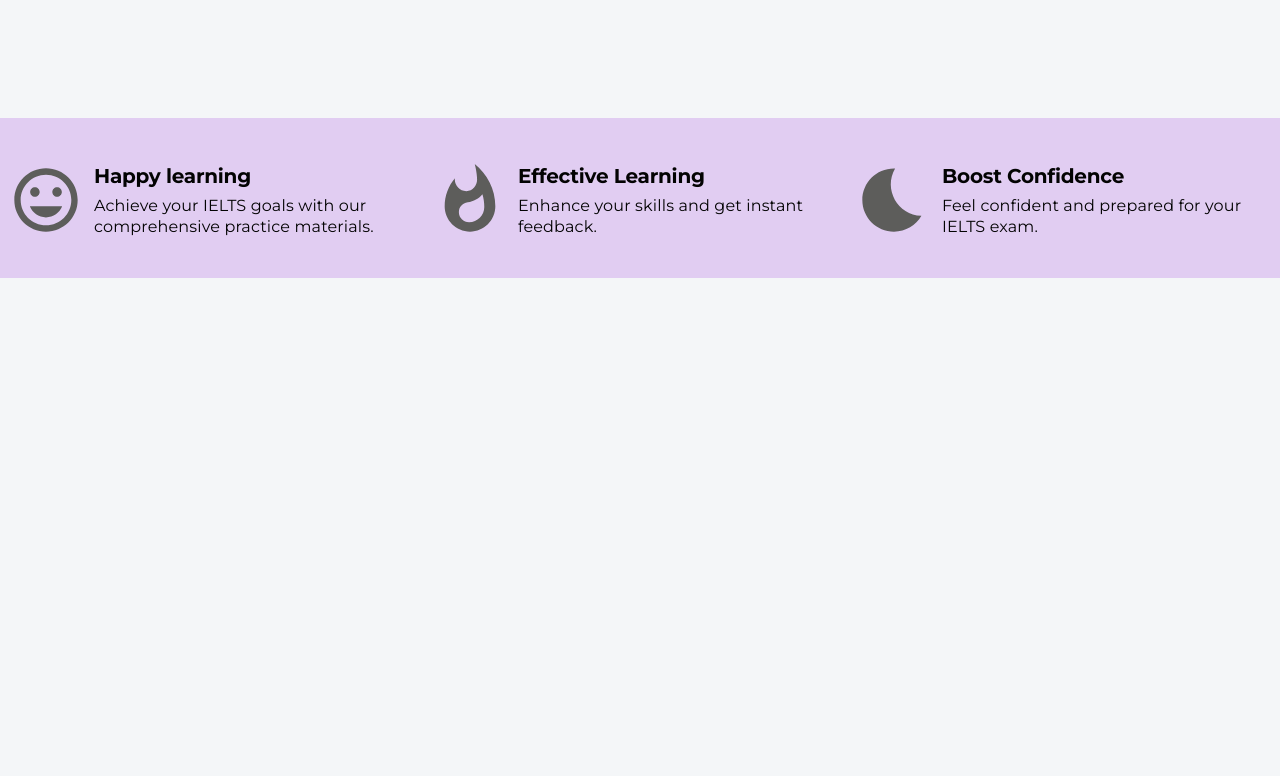
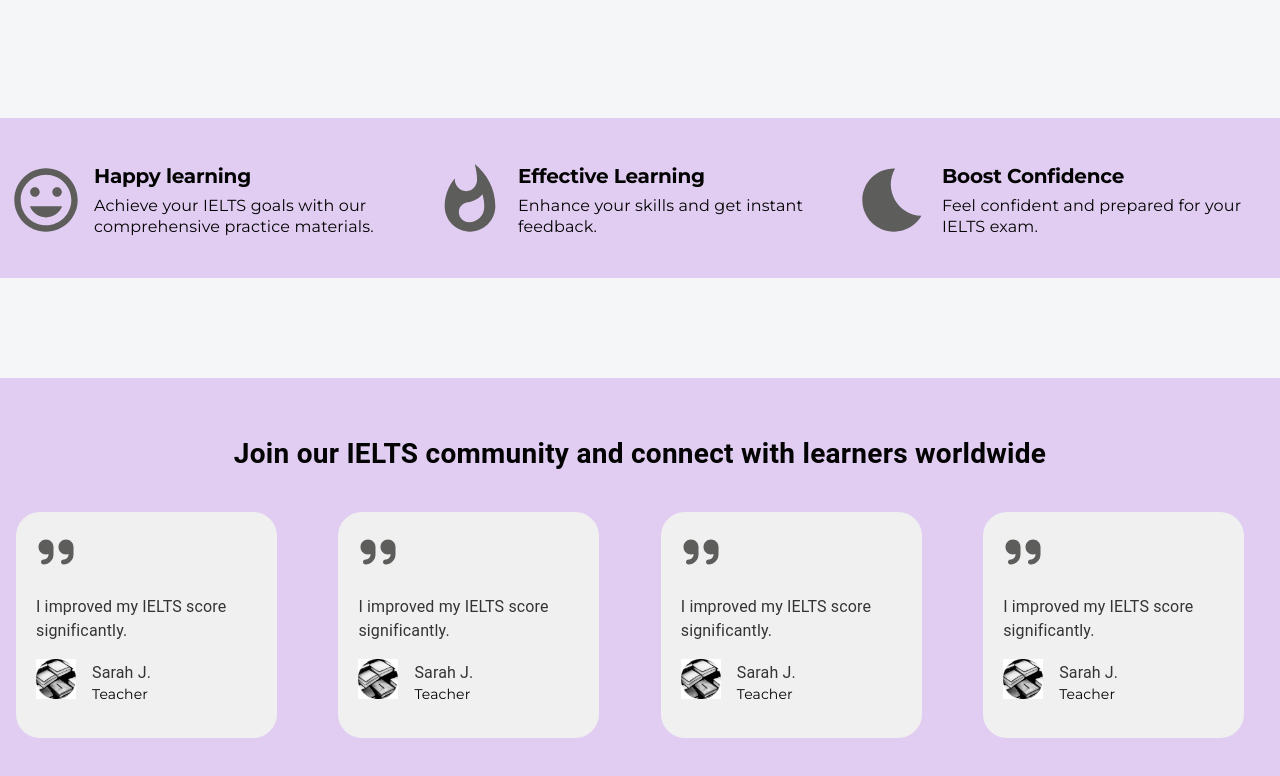
Before and after one commit to Sheeyx/ielts-master, a React (Create React App) app: page / in a window 1280 px wide. Shown: the part 756-1532 px from the top of the page. Before the commit the page ends 1034 px from the top, so only its background shows below. Built offline with nearby package versions, Linux system fonts and the light colour scheme.

Commit message:
develop community section of homePage

```diff
--- /dev/null
+++ b/src/app/screens/home/components/community/index.tsx
@@ -0,0 +1,42 @@
+import React from 'react';
+import { Box, Container, Grid, Typography } from "@mui/material";
+import QuoteIcon from '../../../../../assets/icons/quote.svg';
+import Avatar from '../../../../../assets/photo/avatar.png';
+import "./styles.scss";
+
+export function Community() {
+    return (
+        <div className='community'>
+            <Container maxWidth="xl">
+                <Typography sx={{ textAlign: "center" }} className='head-text'>
+                    Join our IELTS community and connect with learners worldwide
+                </Typography>
+                <Grid container className='box' justifyContent="space-between" spacing={2.5}>
+                    {[1, 2, 3, 4].map((value) => (
+                        <Grid item xs={11} sm={5.5} md={2.5} key={value} className='card'>
+                            <Box sx={{mb: 2}}>
+                                <img className='quote-img' src={QuoteIcon} alt="quote" />
+                            </Box>
+                            <Box sx={{mb: 2}}>
+                                <Typography className='text'>
+                                    I improved my IELTS score significantly.
+                                </Typography>
+                            </Box>
+                            <Box>
+                                <Grid container className='info' alignItems="center" spacing={2}>
+                                    <Grid item>
+                                        <img src={Avatar} alt="" />
+                                    </Grid>
+                                    <Grid item className='info-text'>
+                                        <Typography className='heading'>Sarah J.</Typography>
+                                        <Typography className='prof'>Teacher</Typography>
+                                    </Grid>
+                                </Grid>
+                            </Box>
+                        </Grid>
+                    ))}
+                </Grid>
+            </Container>
+        </div>
+    );
+}
--- /dev/null
+++ b/src/app/screens/home/components/community/styles.scss
@@ -0,0 +1,29 @@
+.community {
+    background-color: #e1cdf2;
+    margin-top: 100px;
+    padding: 60px 0;
+
+    .head-text {
+        color: #030303;
+        font-size: 28px;
+        font-weight: 700;
+        line-height: 32px;
+        text-align: center;
+        margin-bottom: 50px;
+    }
+
+    .card {
+        background-color: #f0f0f0;
+        border-radius: 24px;
+        padding: 32px 24px;
+        width: 200px;
+        margin: 12px 12px;
+
+        .prof {
+            color: #030303;
+            font-size: 14px;
+            font-family: "Montserrat";
+            line-height: 18px;
+        }
+    }
+}
--- a/src/app/screens/home/index.tsx
+++ b/src/app/screens/home/index.tsx
@@ -1,7 +1,7 @@
 import { Container } from "@mui/material";
 import { HeroSection } from "./components/HeroSection";
 import { LearningTips } from "./components/learningTips";
-// import { Community } from "./components/community";
+import { Community } from "./components/community";
 // import { Essays } from "./essays";
 
 export function HomePage(){
@@ -9,8 +9,8 @@ export function HomePage(){
       <div className="home-page">
         <HeroSection/>
         <LearningTips/>
-        {/* <Community />
-        <Essays/> */}
+        <Community/>
+        {/* <Essays/> */}
       </div>
     )
 
```
